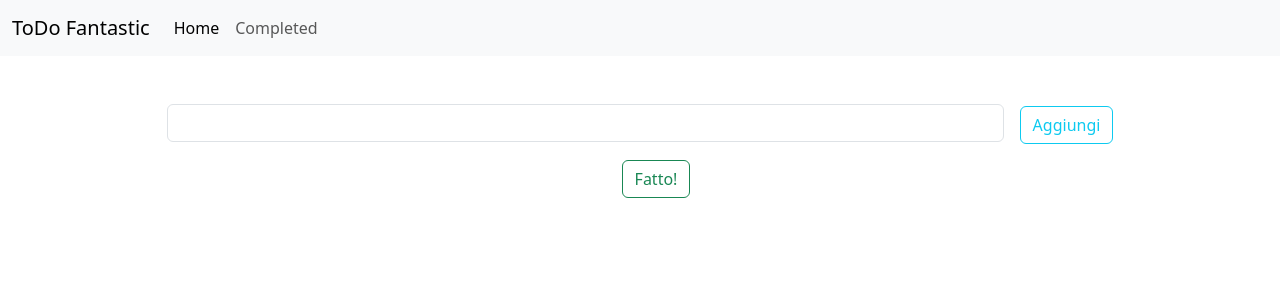
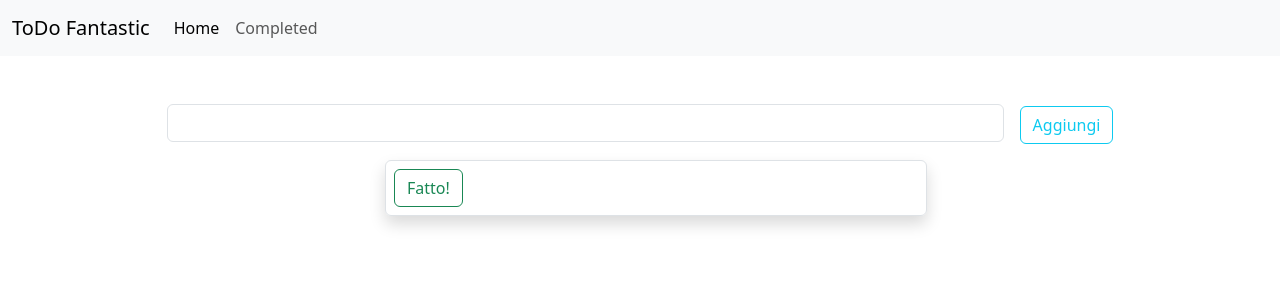
Before and after one commit to riosd252/toDoApp, an Angular app: page / in a window 1280 px wide. Both pictures are taken after a click on the button "Aggiungi". Shown: the top 300 px of the page. Built offline with nearby package versions, Linux system fonts and the light colour scheme.

Commit message:
Minor graphics improvs

```diff
--- a/src/app/components/completed/completed.component.html
+++ b/src/app/components/completed/completed.component.html
@@ -1,6 +1,9 @@
 <div class="mt-3 text-center">
-  <ul *ngFor="let task of completedTasks">
-    <li *ngIf="task.completed == true">
+  <ul class="d-flex justify-content-center" *ngFor="let task of completedTasks">
+    <li
+      class="w-50 d-flex justify-content-between border rounded p-2 shadow"
+      *ngIf="task.completed == true"
+    >
       {{ this.completedTasks[task.id].title }}
     </li>
   </ul>
--- a/src/app/components/to-do-home/to-do-home.component.html
+++ b/src/app/components/to-do-home/to-do-home.component.html
@@ -10,8 +10,11 @@
 </form>
 
 <div class="mt-3 text-center">
-  <ul *ngFor="let task of tasks">
-    <li *ngIf="task.completed == false">
+  <ul class="d-flex justify-content-center" *ngFor="let task of tasks">
+    <li
+      class="w-50 d-flex justify-content-between border rounded p-2 shadow"
+      *ngIf="task.completed == false"
+    >
       {{ this.tasks[task.id].title }}
       <button
         type="button"
```
